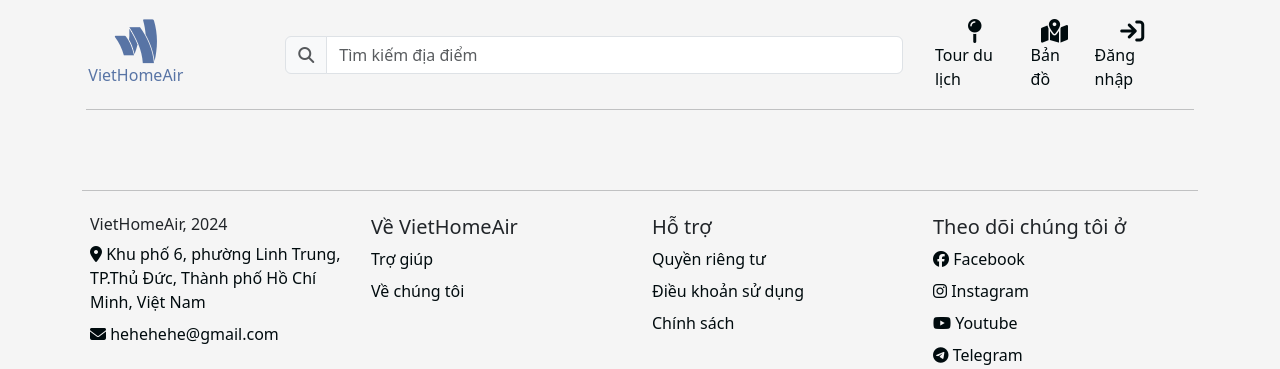
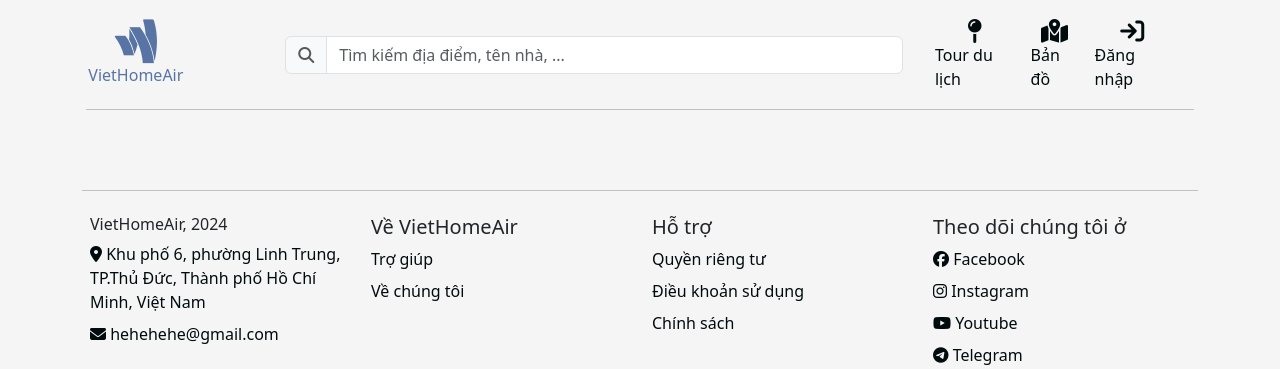
Before and after one commit to Riiichan04/VietHomeAir, a Django app: page / in a window 1280 px wide. Shown: the top 369 px of the page. Run offline with Django 5.2, Linux system fonts and the light colour scheme; some libraries are stand-ins or nearby versions.

Commit message:
Change placeholder

```diff
--- a/application/templates/base.html
+++ b/application/templates/base.html
@@ -32,7 +32,7 @@
         <div class="col-7 text-white d-flex align-items-center">
             <div class="input-group">
                 <span class="input-group-text fas d-flex align-items-center" style="color: #56595C">&#xf002 </span>
-                <input type="search" name="search" id="" class="form-control" placeholder="Tìm kiếm địa điểm">
+                <input type="search" name="search" id="" class="form-control" placeholder="Tìm kiếm địa điểm, tên nhà, ...">
             </div>
         </div>
         <div class="col-3 d-flex align-items-center">
```
